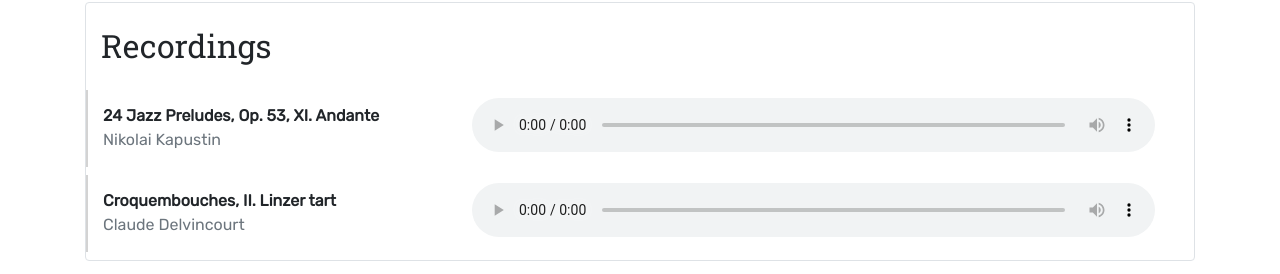
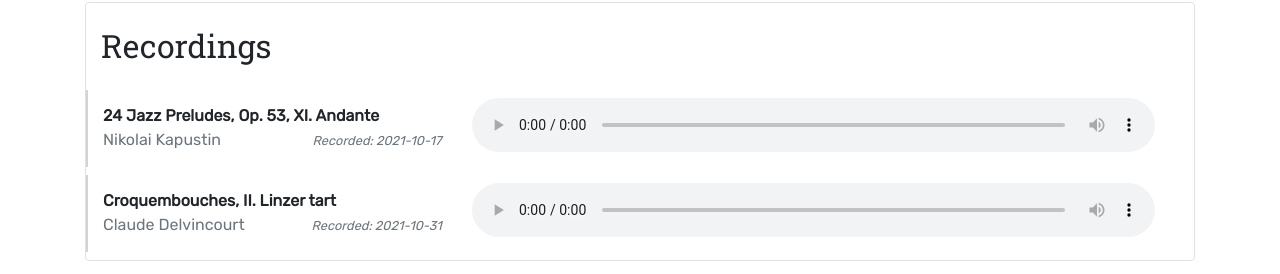
Before and after one commit to chrishafner/chrishafner.github.io, a Jekyll site: the page built from index.html, in a window 1280 px wide. Shown: the part 1438-1712 px from the top of the page. Built offline with Jekyll 4.4.1, drawn with Linux system fonts in a browser that asks for light colours.

Commit message:
recording dates; re-recording of linzer tart

```diff
--- a/_data/recordings.yml
+++ b/_data/recordings.yml
@@ -1,6 +1,8 @@
 - composer: Nikolai Kapustin
   piece: 24 Jazz Preludes, Op. 53, XI. Andante
   path: https://pub.ist.ac.at/~chafner/music/Kap_pre11.mp3
+  recorded: 2021-10-17
 - composer: Claude Delvincourt
   piece: Croquembouches, II. Linzer tart
-  path: https://pub.ist.ac.at/~chafner/music/del_cr_linzer_tart.mp3
+  path: https://pub.ist.ac.at/~chafner/music/del_cr_linzer_tart_v2.mp3
+  recorded: 2021-10-31
--- a/_includes/recordings.html
+++ b/_includes/recordings.html
@@ -3,7 +3,10 @@
     <div class="row align-items-center mb-2" style="border-left: solid 2px lightgrey">
         <div class="col-lg-4 my-2" >
             <div class="font-weight-bolder">{{ rec.piece }}</div>
-            <div class="text-muted">{{ rec.composer }}</div>
+            <div class="d-flex justify-content-between align-items-center">
+                <div class="text-muted">{{ rec.composer }}</div>
+                <div class="text-muted font-italic small">Recorded: {{ rec.recorded }}</div>
+            </div>
         </div>
         <div class="col-lg-8 container my-2">
             <div class="mr-4 ml-0">
```
